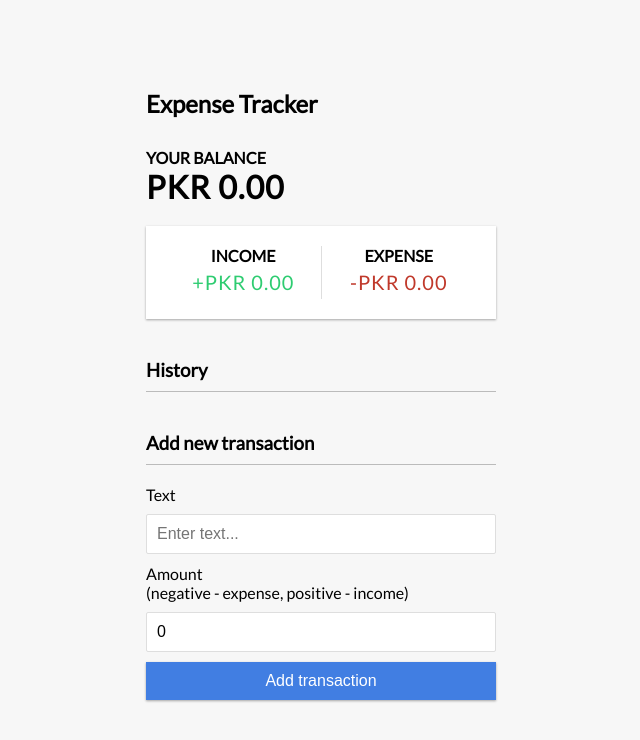
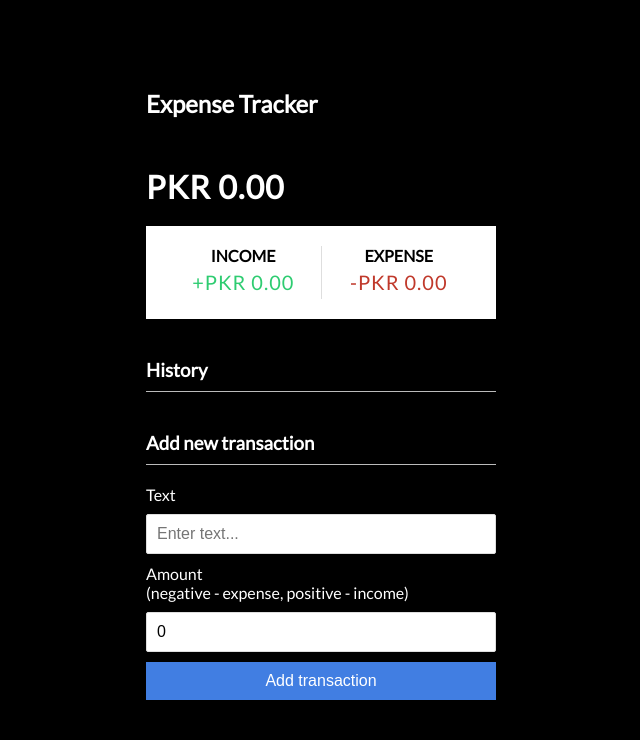
Before and after one commit to muhammadahad96/react-expense-tracker, a React (Create React App) app: page / in a window 1280 px wide. Shown: the top 740 px of the page, without its empty margins (319-959 px from the left). Built offline with nearby package versions, Linux system fonts and the light colour scheme.

Commit message:
Add dark-theme styles

```diff
--- a/src/App.css
+++ b/src/App.css
@@ -9,7 +9,8 @@
 }
 
 body {
-  background-color: #f7f7f7;
+  background-color: #000;
+  color: #fff;
   display: flex;
   flex-direction: column;
   align-items: center;
@@ -36,6 +37,7 @@ h3 {
 }
 
 h4 {
+  color: #000;
   margin: 0;
   text-transform: uppercase;
 }
```
